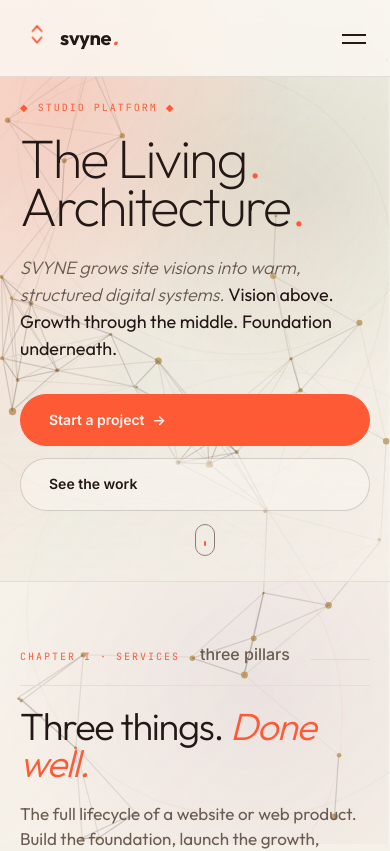
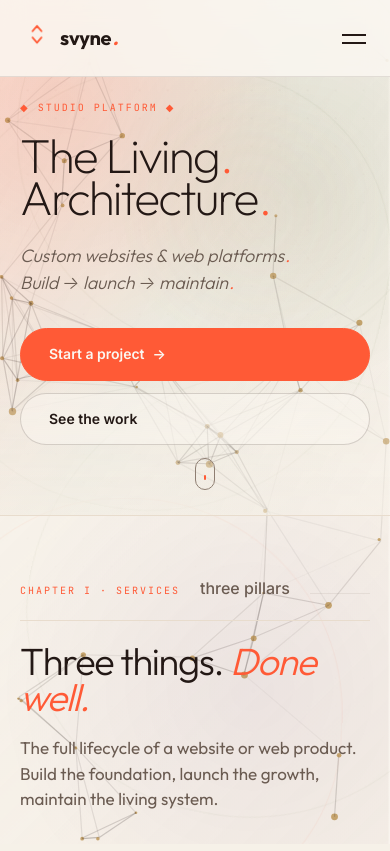
Before and after one commit to Sidppatel/SVYNE-frontend, a React (Vite) app: page / in a window 390 px wide. Shown: the top 851 px of the page. Built offline with nearby package versions, Linux system fonts and the light colour scheme.

Commit message:
feat: implement contact page with form, custom styles, base theme, and layout components.

```diff
--- a/src/components/layout/SEO.tsx
+++ b/src/components/layout/SEO.tsx
@@ -26,14 +26,58 @@ export function SEO({
       <meta property="og:type" content={type} />
       <meta property="og:title" content={fullTitle} />
       <meta property="og:description" content={description} />
+      <meta property="og:image" content="https://svyne.studio/og-image.png" />
       {/* End Facebook tags */}
 
       {/* Twitter tags */}
-      <meta name="twitter:creator" content={name} />
+      <meta name="twitter:creator" content="@svynestudio" />
       <meta name="twitter:card" content="summary_large_image" />
       <meta name="twitter:title" content={fullTitle} />
       <meta name="twitter:description" content={description} />
+      <meta name="twitter:image" content="https://svyne.studio/og-image.png" />
       {/* End Twitter tags */}
+
+      {/* Structured Data */}
+      <script type="application/ld+json">
+        {JSON.stringify({
+          "@context": "https://schema.org",
+          "@type": "LocalBusiness",
+          "name": "SVYNE",
+          "image": "https://svyne.studio/og-image.png",
+          "@id": "https://svyne.studio",
+          "url": "https://svyne.studio",
+          "telephone": "",
+          "address": {
+            "@type": "PostalAddress",
+            "streetAddress": "",
+            "addressLocality": "Mobile",
+            "addressRegion": "AL",
+            "postalCode": "",
+            "addressCountry": "US"
+          },
+          "geo": {
+            "@type": "GeoCoordinates",
+            "latitude": 30.6954,
+            "longitude": -88.0399
+          },
+          "openingHoursSpecification": {
+            "@type": "OpeningHoursSpecification",
+            "dayOfWeek": [
+              "Monday",
+              "Tuesday",
+              "Wednesday",
+              "Thursday",
+              "Friday"
+            ],
+            "opens": "09:00",
+            "closes": "17:00"
+          },
+          "sameAs": [
+            "https://twitter.com/svynestudio",
+            "https://linkedin.com/in/siddhpatel"
+          ]
+        })}
+      </script>
     </Helmet>
   )
 }
--- a/src/components/ui/WorkTileSvg.tsx
+++ b/src/components/ui/WorkTileSvg.tsx
@@ -29,17 +29,29 @@ export function WorkTileSvg({ grad, title, year, idx }: Props) {
         </div>
         <div className="work-preview-panel">
           <div className="work-preview-meta">
-            <span>Case {projectNumber}</span>
+            <span className="live-badge">Case {projectNumber} · LIVE</span>
             <span>Platform</span>
           </div>
           <div className="work-preview-title">
             <strong>{first}</strong>
             <em>{rest}</em>
           </div>
-          <div className="work-preview-lines" aria-hidden="true">
-            <span />
-            <span />
-            <span />
+          <div className="work-preview-content">
+            <div className="work-preview-lines" aria-hidden="true">
+              <span className="line-long" />
+              <span className="line-med" />
+              <span className="line-short" />
+            </div>
+            <div className="work-preview-metrics">
+              <div className="metric-box">
+                <span className="metric-dot" />
+                <span className="metric-line" />
+              </div>
+              <div className="metric-box">
+                <span className="metric-dot" />
+                <span className="metric-line" />
+              </div>
+            </div>
           </div>
         </div>
       </div>
--- a/src/pages/Contact.tsx
+++ b/src/pages/Contact.tsx
@@ -297,6 +297,33 @@ export function Contact() {
           ))}
         </div>
       </div>
+
+      <section className="section section-parchment-deep calendar-section">
+        <div className="doc">
+          <div className="section-header">
+            <div className="label-row">
+              <Eyebrow>Direct access · skip the form</Eyebrow>
+              <Accent>30 minutes</Accent>
+            </div>
+            <h2>
+              Book a <em>30-min call.</em>
+            </h2>
+            <p className="deck">
+              If you already have a clear brief, skip the form and put yourself on my calendar. We'll talk vision, scope, and timeline.
+            </p>
+          </div>
+
+          <div className="calendar-embed-wrap fade-up">
+            <iframe
+              src={`https://${STUDIO.schedulingUrl}?embed=1`}
+              width="100%"
+              height="700"
+              frameBorder="0"
+              title="Schedule a call with SVYNE"
+            />
+          </div>
+        </div>
+      </section>
     </>
   )
 }
--- a/src/pages/Home.tsx
+++ b/src/pages/Home.tsx
@@ -27,7 +27,7 @@ export function Home() {
               <span className="fade-up d2">Architecture<span className="brand-period">.</span></span>
             </h1>
             <p className="hero-deck fade-up d3">
-              SVYNE grows site visions into warm, structured digital systems. <strong>Vision above. Growth through the middle. Foundation underneath.</strong>
+              Custom websites & web platforms<span className="brand-period">.</span><br /> Build <em>→</em> launch <em>→</em> maintain<span className="brand-period">.</span>
             </p>
             <div className="hero-ctas fade-up d4">
               <Button variant="primary" withArrow onClick={() => navigate(ROUTES.contact)}>
@@ -132,6 +132,29 @@ export function Home() {
 
       <section className="section">
         <div className="doc">
+          <div className="about-home-grid">
+            <div className="about-home-portrait">
+              <div className="initial-block">SP</div>
+              <div className="est-badge">EST. 2026</div>
+            </div>
+            <div className="about-home-content">
+              <Eyebrow>The Studio · Siddh Patel</Eyebrow>
+              <h2 className="h-display">
+                I build digital <em>foundations.</em>
+              </h2>
+              <p className="deck">
+                I'm Siddh Patel. I run SVYNE as a solo studio to maintain a direct line between the vision and the code. No middle managers, no agency overhead—just high-velocity development and a partner who cares about your business as much as the tech.
+              </p>
+              <Button variant="secondary" onClick={() => navigate(ROUTES.about)}>
+                Read the manifesto <span className="arr">→</span>
+              </Button>
+            </div>
+          </div>
+        </div>
+      </section>
+
+      <section className="section">
+        <div className="doc">
           <div className="section-header">
             <div className="label-row">
               <Eyebrow>Chapter III · The process</Eyebrow>
--- a/src/pages/Pricing.tsx
+++ b/src/pages/Pricing.tsx
@@ -27,7 +27,9 @@ export function Pricing() {
             <h1>
               <span className="fade-up d1">Real numbers<span className="brand-period sway">.</span></span>
               <br />
-              <em className="fade-up d2">No "starting at<span className="brand-period sway">.</span>"</em>
+              <em className="fade-up d2">
+                No <span style={{ whiteSpace: 'nowrap' }}>"starting at<span className="brand-period sway">.</span>"</span>
+              </em>
             </h1>
             <p className="hero-deck fade-up d3">
               If your project fits one of the boxes, you see the price right now. If it doesn't, I write you a <strong>real proposal in 48 hours</strong>.
--- a/src/styles/base.css
+++ b/src/styles/base.css
@@ -347,6 +347,12 @@
   }
 }
 
+@media (max-width: 640px) {
+  h1 {
+    font-size: clamp(48px, 11vw, 82px) !important;
+  }
+}
+
 @media (prefers-reduced-motion: reduce) {
   *,
   *::before,
--- a/src/styles/modules/about.css
+++ b/src/styles/modules/about.css
@@ -204,6 +204,59 @@
     line-height: 1.6;
     max-width: 540px;
   }
+
+  /* Homepage About Preview */
+  .about-home-grid {
+    display: grid;
+    grid-template-columns: 1fr 2fr;
+    gap: 80px;
+    align-items: center;
+    background: var(--color-cream);
+    border-radius: 20px;
+    padding: 60px;
+    border: 1px solid var(--color-border);
+    position: relative;
+    overflow: hidden;
+  }
+
+  .about-home-portrait {
+    display: flex;
+    flex-direction: column;
+    align-items: center;
+    gap: 20px;
+  }
+
+  .initial-block {
+    width: 140px;
+    height: 140px;
+    background: linear-gradient(135deg, var(--color-accent), var(--color-gold));
+    border-radius: 50%;
+    display: flex;
+    align-items: center;
+    justify-content: center;
+    font-family: var(--font-display);
+    font-size: 56px;
+    font-weight: 300;
+    font-style: italic;
+    color: var(--color-bg);
+    box-shadow: 0 20px 40px -10px var(--color-sienna-deep-glow);
+  }
+
+  .est-badge {
+    font-family: var(--font-mono);
+    font-size: 10px;
+    letter-spacing: 0.22em;
+    color: var(--color-sepia);
+    border: 1px solid var(--color-border);
+    padding: 6px 12px;
+    border-radius: 4px;
+  }
+
+  .about-home-content {
+    display: flex;
+    flex-direction: column;
+    gap: 12px;
+  }
 }
 
 @media (max-width: 1024px) {
@@ -233,4 +286,15 @@
   .name-etymology {
     padding: 50px 24px;
   }
+
+  .about-home-grid {
+    grid-template-columns: 1fr;
+    gap: 40px;
+    padding: 40px 24px;
+    text-align: center;
+  }
+
+  .about-home-content {
+    align-items: center;
+  }
 }
--- a/src/styles/modules/contact.css
+++ b/src/styles/modules/contact.css
@@ -292,6 +292,24 @@
     line-height: 1.55;
     color: var(--color-sepia);
   }
+
+  .calendar-section {
+    border-block: 1px solid var(--color-parchment-darker);
+  }
+
+  .calendar-embed-wrap {
+    margin-top: 48px;
+    background: var(--color-bg);
+    border: 1px solid var(--color-border);
+    border-radius: 16px;
+    overflow: hidden;
+    box-shadow: 0 40px 100px -40px rgba(58, 42, 34, 0.22);
+  }
+
+  .calendar-embed-wrap iframe {
+    display: block;
+    background: transparent;
+  }
 }
 
 @media (max-width: 1024px) {
--- a/src/styles/modules/navigation.css
+++ b/src/styles/modules/navigation.css
@@ -49,31 +49,36 @@
     text-transform: uppercase;
   }
 
-  .nav-links button {
+  .nav-links a {
     color: var(--color-ink);
-    opacity: 0.65;
+    opacity: 0.55;
     transition:
       opacity 0.2s,
       color 0.2s;
     position: relative;
+    padding: 6px 0;
   }
 
-  .nav-links button:hover,
-  .nav-links button.active {
+  .nav-links a:hover,
+  .nav-links a.active {
     opacity: 1;
     color: var(--color-sienna);
   }
 
-  .nav-links button.active::after {
+  .nav-links a::after {
     content: '';
     position: absolute;
-    bottom: -22px;
-    left: 50%;
-    transform: translateX(-50%);
-    width: 4px;
-    height: 4px;
+    bottom: -2px;
+    left: 0;
+    width: 0;
+    height: 1.5px;
     background: var(--color-sienna);
-    border-radius: 50%;
+    transition: width 0.35s var(--ease-svyne);
+  }
+
+  .nav-links a:hover::after,
+  .nav-links a.active::after {
+    width: 100%;
   }
 
   .nav-cta {
--- a/src/styles/modules/work.css
+++ b/src/styles/modules/work.css
@@ -172,10 +172,18 @@
     gap: 16px;
     margin-bottom: 24px;
     font-family: var(--font-mono);
-    font-size: 9px;
-    letter-spacing: 0.18em;
+    font-size: 8.5px;
+    letter-spacing: 0.16em;
     color: var(--color-text-faint);
     text-transform: uppercase;
+  }
+
+  .live-badge {
+    background: var(--color-accent-soft);
+    color: var(--color-accent-deep);
+    padding: 1px 6px;
+    border-radius: 3px;
+    font-weight: 600;
   }
 
   .work-preview-title {
@@ -200,10 +208,17 @@
     font-weight: 300;
   }
 
+  .work-preview-content {
+    margin-top: 22px;
+    display: flex;
+    justify-content: space-between;
+    align-items: flex-end;
+  }
+
   .work-preview-lines {
     display: grid;
     gap: 7px;
-    margin-top: 26px;
+    flex: 1;
   }
 
   .work-preview-lines span {
@@ -214,16 +229,39 @@
     transition: transform 0.6s var(--ease-out);
   }
 
-  .work-preview-lines span:nth-child(1) {
-    width: 82%;
+  .line-long { width: 88%; }
+  .line-med { width: 64%; }
+  .line-short { width: 42%; }
+
+  .work-preview-metrics {
+    display: flex;
+    gap: 12px;
   }
 
-  .work-preview-lines span:nth-child(2) {
-    width: 58%;
+  .metric-box {
+    width: 32px;
+    height: 32px;
+    border: 1px solid var(--color-border);
+    border-radius: 6px;
+    display: flex;
+    flex-direction: column;
+    align-items: center;
+    justify-content: center;
+    gap: 4px;
+    background: rgba(251, 247, 241, 0.4);
   }
 
-  .work-preview-lines span:nth-child(3) {
-    width: 70%;
+  .metric-dot {
+    width: 4px;
+    height: 4px;
+    border-radius: 50%;
+    background: var(--work-accent);
+  }
+
+  .metric-line {
+    width: 14px;
+    height: 1px;
+    background: var(--color-border-strong);
   }
 
   .phantom-index {
```
Also changed, not shown: 1 other file (tests, documents, lock files or other folders).
